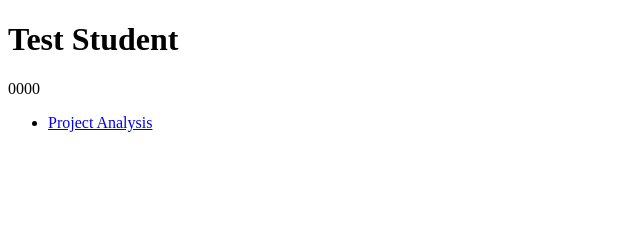
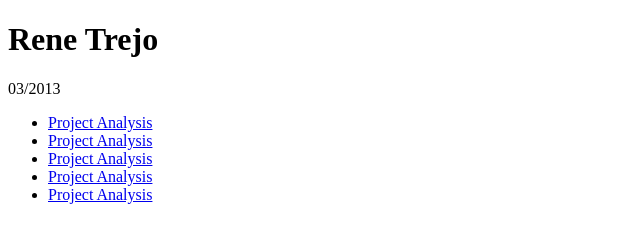
Before and after one commit to renetrejojr/wsp_renetrejo, a plain HTML site: page index.html in a window 1280 px wide. Shown: the whole page, without its empty margins (0-640 px from the left). Drawn offline with Linux system fonts and the light colour scheme.

Commit message:
added things

```diff
--- a/index.html
+++ b/index.html
@@ -3,14 +3,18 @@
 <head>
 <meta charset="utf-8" />
 
-<title>Test Student's WSP Portal</title>
+<title>Rene Trejo WSP</title>
 </head>
 
 <body>
-	<h1>Test Student</h1>
-	<p>0000</p>
+	<h1>Rene Trejo</h1>
+	<p>03/2013</p>
 	<ul>
 		<li><a href="http:...">Project Analysis</a></li>
+        <li><a href="http:...">Project Analysis</a></li>
+        <li><a href="http:...">Project Analysis</a></li>
+        <li><a href="http:...">Project Analysis</a></li>
+        <li><a href="http:...">Project Analysis</a></li>
 	</ul>
 </body>
 </html>
```
